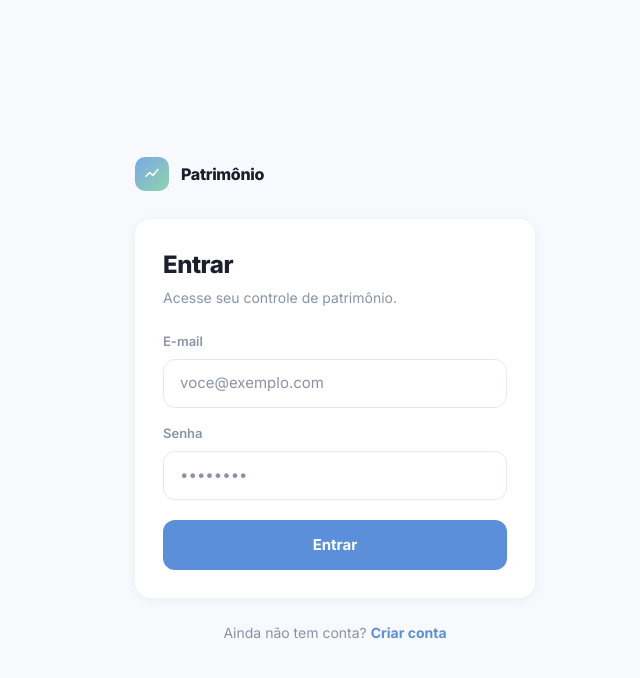
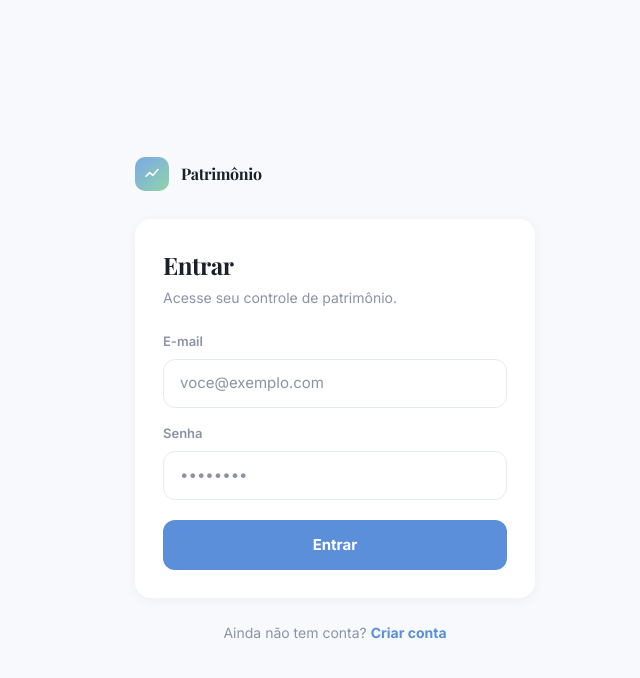
Before and after one commit to ViniciusFontess/controleanaevini, a Next.js app: page /login in a window 1280 px wide. Shown: the top 678 px of the page, without its empty margins (305-945 px from the left). Built offline with nearby package versions, Linux system fonts and the light colour scheme.

Commit message:
Add fixed low-opacity couple photo backdrop behind every screen

```diff
--- a/src/app/layout.tsx
+++ b/src/app/layout.tsx
@@ -1,5 +1,6 @@
 import type { Metadata } from "next";
 import { Inter, Playfair_Display } from "next/font/google";
+import { PhotoBackdrop } from "@/components/app/photo-backdrop";
 import "./globals.css";
 
 const inter = Inter({
@@ -26,7 +27,10 @@ export default function RootLayout({
 }>) {
   return (
     <html lang="pt-BR" className={`${inter.variable} ${playfair.variable} h-full`}>
-      <body className="min-h-full font-sans">{children}</body>
+      <body className="min-h-full font-sans">
+        <PhotoBackdrop />
+        {children}
+      </body>
     </html>
   );
 }
--- /dev/null
+++ b/src/components/app/photo-backdrop.tsx
@@ -0,0 +1,26 @@
+import Image from "next/image";
+
+/**
+ * Fixed, low-opacity couple photo behind every screen. Rendered once in the
+ * root layout. Negative z-index + fixed positioning keeps it pinned to the
+ * viewport and behind all in-flow page content — see the note on CSS
+ * stacking order in docs/superpowers/specs/2026-08-02-cozy-couple-visual-theme-design.md
+ * if this ever needs touching again: a negative z-index descendant paints
+ * behind normal in-flow content in the same stacking context, which is
+ * exactly what "fixed background" needs here.
+ */
+export function PhotoBackdrop() {
+  return (
+    <div aria-hidden="true" className="pointer-events-none fixed inset-0 -z-10 overflow-hidden">
+      <Image
+        src="/photos/couple-2.webp"
+        alt=""
+        fill
+        sizes="100vw"
+        className="object-cover opacity-10"
+        style={{ objectPosition: "center 30%" }}
+      />
+      <div className="absolute inset-0 bg-[linear-gradient(180deg,rgba(247,249,252,.45)_0%,rgba(247,249,252,.85)_42%,#F7F9FC_75%)]" />
+    </div>
+  );
+}
--- a/src/components/auth/auth-shell.tsx
+++ b/src/components/auth/auth-shell.tsx
@@ -10,7 +10,7 @@ type AuthShellProps = {
 
 export function AuthShell({ title, subtitle, children, footer }: AuthShellProps) {
   return (
-    <main className="flex min-h-screen flex-col items-center justify-center bg-canvas px-4 py-10">
+    <main className="flex min-h-screen flex-col items-center justify-center px-4 py-10">
       <div className="w-full max-w-[400px]">
         <div className="mb-7 flex items-center gap-3">
           <div className="flex size-[34px] flex-none items-center justify-center rounded-[10px] bg-[linear-gradient(135deg,var(--color-blue),var(--color-green))]">
@@ -28,11 +28,13 @@ export function AuthShell({ title, subtitle, children, footer }: AuthShellProps)
               <path d="M4 15l5-5 4 4 7-8" />
             </svg>
           </div>
-          <span className="text-[16px] font-extrabold tracking-[-0.02em]">Patrimônio</span>
+          <span className="font-display text-[16px] font-extrabold tracking-[-0.02em]">
+            Patrimônio
+          </span>
         </div>
 
-        <div className="rounded-2xl bg-surface p-7 shadow-card">
-          <h1 className="text-[24px] font-extrabold tracking-[-0.02em]">{title}</h1>
+        <div className="rounded-2xl bg-surface/95 p-7 shadow-card backdrop-blur-sm">
+          <h1 className="font-display text-[24px] font-extrabold tracking-[-0.02em]">{title}</h1>
           <p className="mt-1 mb-6 text-[14px] text-muted">{subtitle}</p>
           {children}
         </div>
--- a/src/components/ui/card.tsx
+++ b/src/components/ui/card.tsx
@@ -8,7 +8,9 @@ export function Card({
   className?: string;
 }) {
   return (
-    <div className={`rounded-2xl bg-surface p-[22px] shadow-card ${className}`}>{children}</div>
+    <div className={`rounded-2xl bg-surface/95 p-[22px] shadow-card backdrop-blur-sm ${className}`}>
+      {children}
+    </div>
   );
 }
 
```
